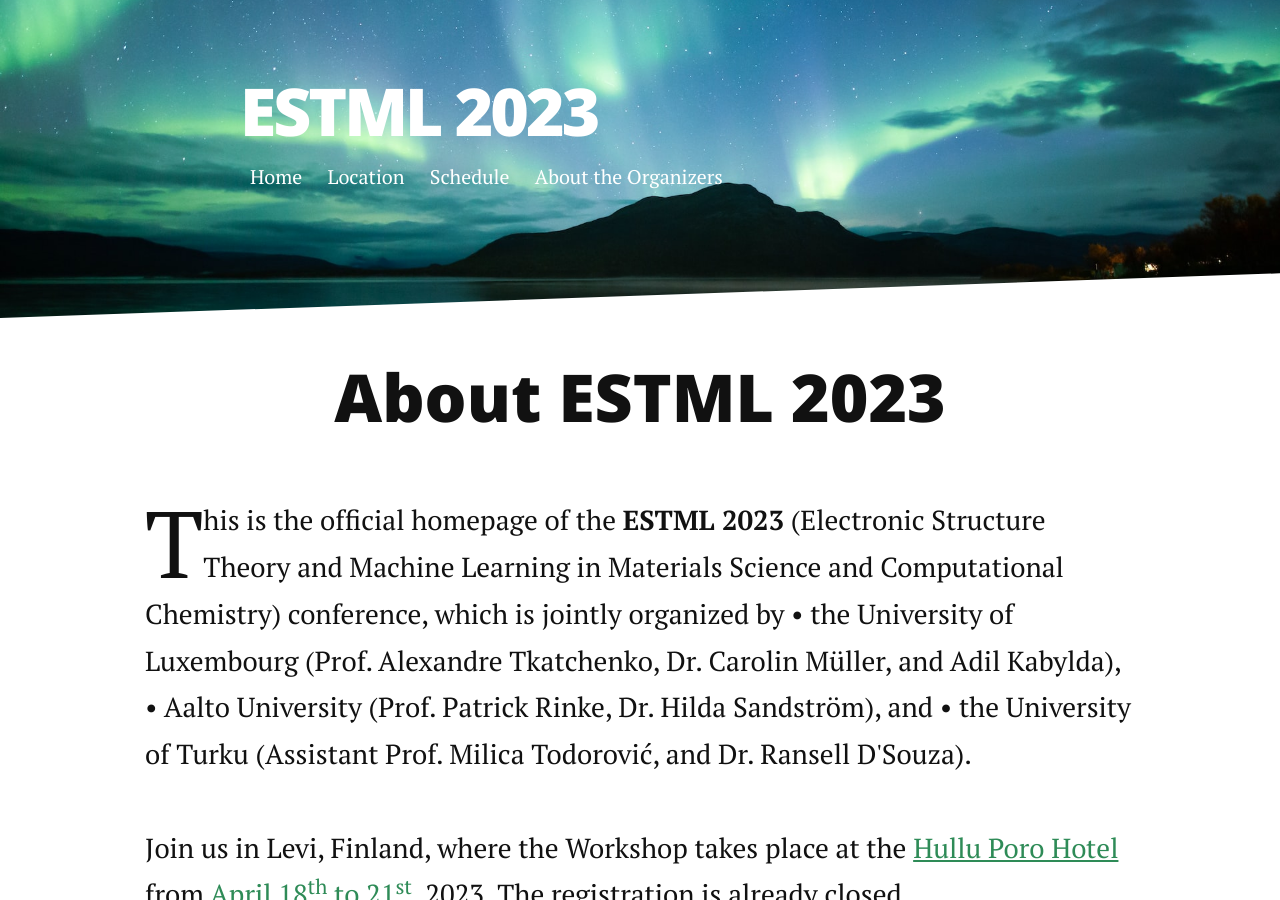
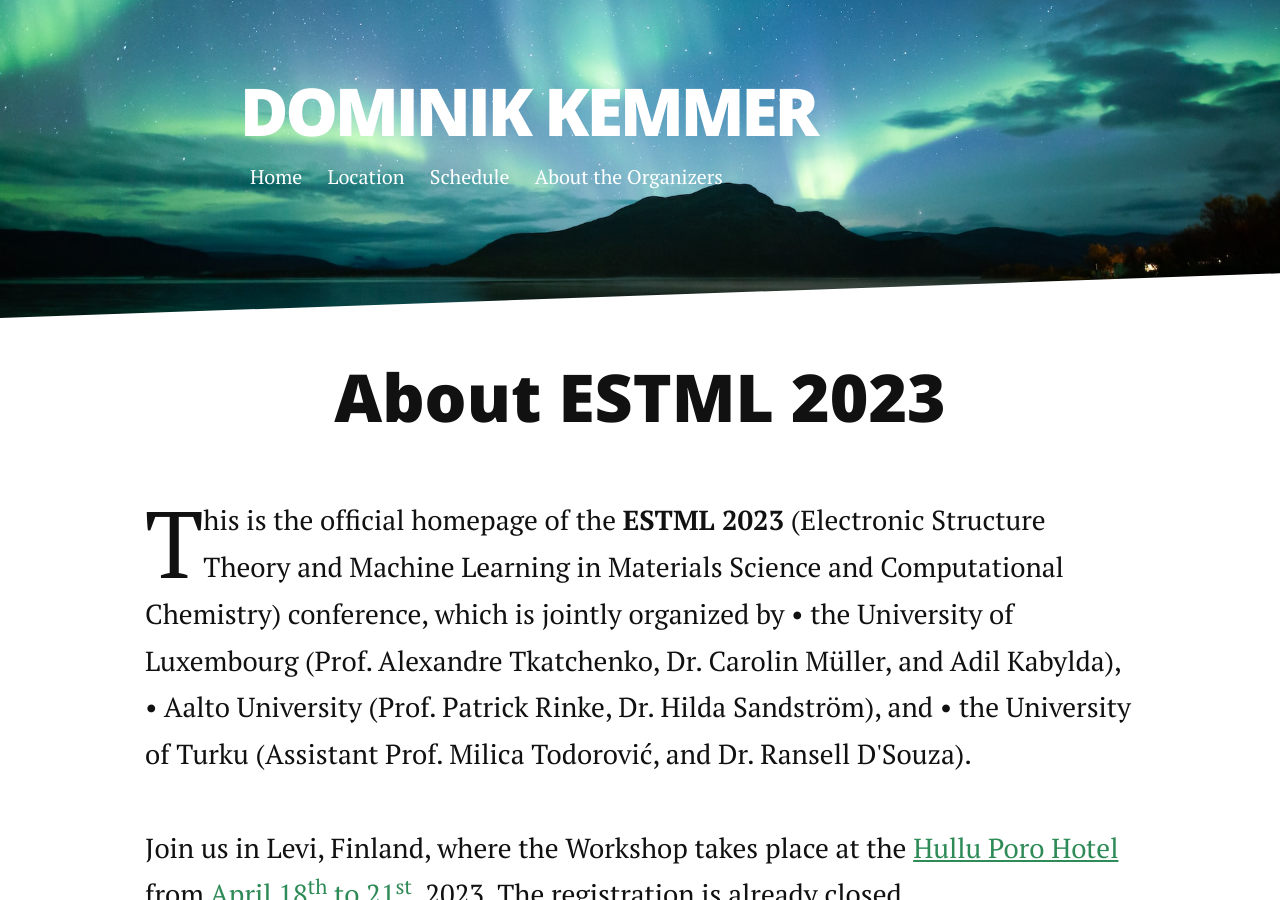
Before and after one commit to distinkt-consulting/distinkt-consulting.github.io, a Jekyll site: the page built from index.html, in a window 1280 px wide and 900 px high. Built offline with Jekyll 4.4.1, drawn with Linux system fonts in a browser that asks for light colours; nearby versions of some CDN libraries; the list of posts is cut into pages by our own code; part of the change alters nothing that is shown.

Commit message:
Update _config.yml

```diff
--- a/_config.yml
+++ b/_config.yml
@@ -1,5 +1,5 @@
-title: ESTML 2023
-description: Electronic Structure Theory and Machine Learning in Materials Science and Computational Chemistry, 18.04.2023 - 21.04.2023
+title: Dominik Kemmer
+description: M.A. and M.Sc.
 
 url:
 paginate_path: "blog/page:num/"
```
